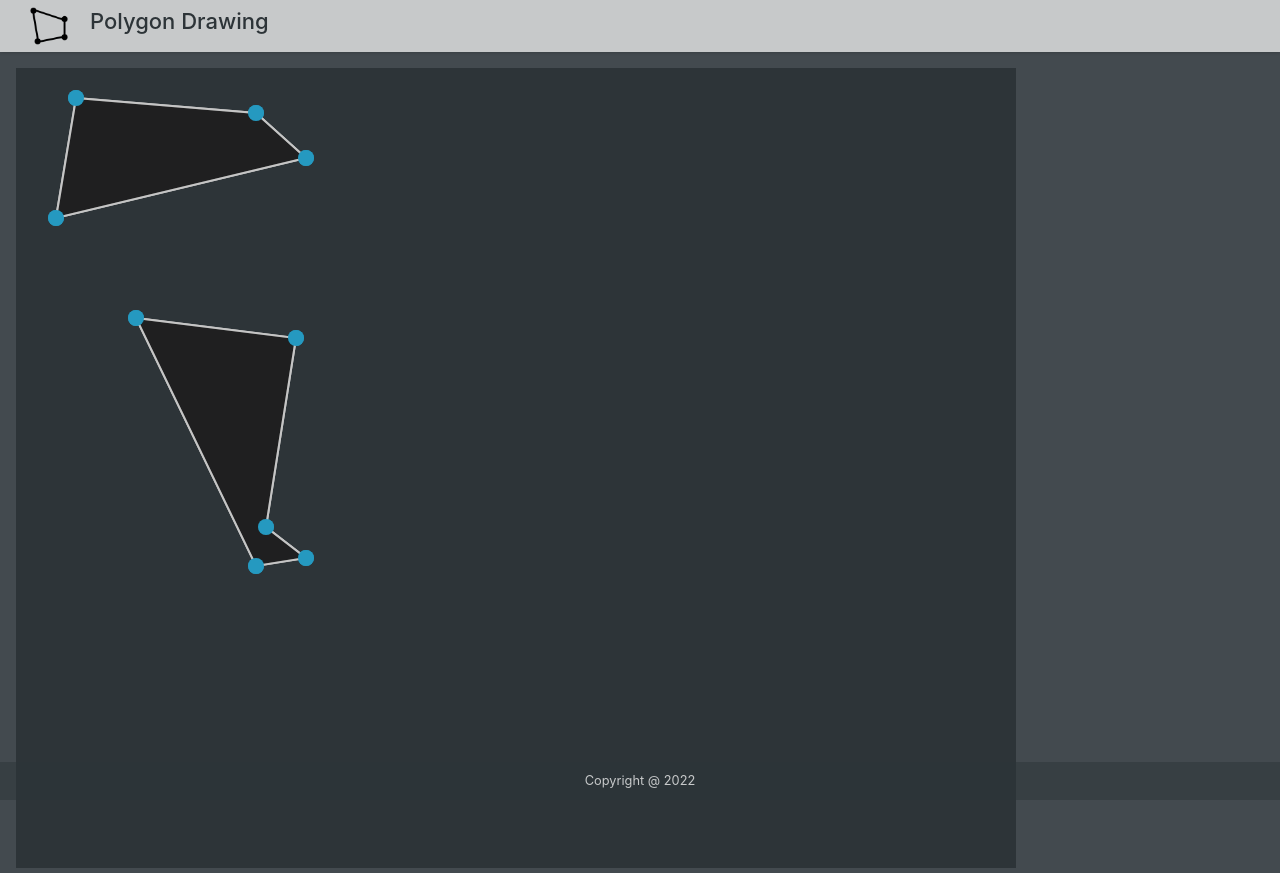
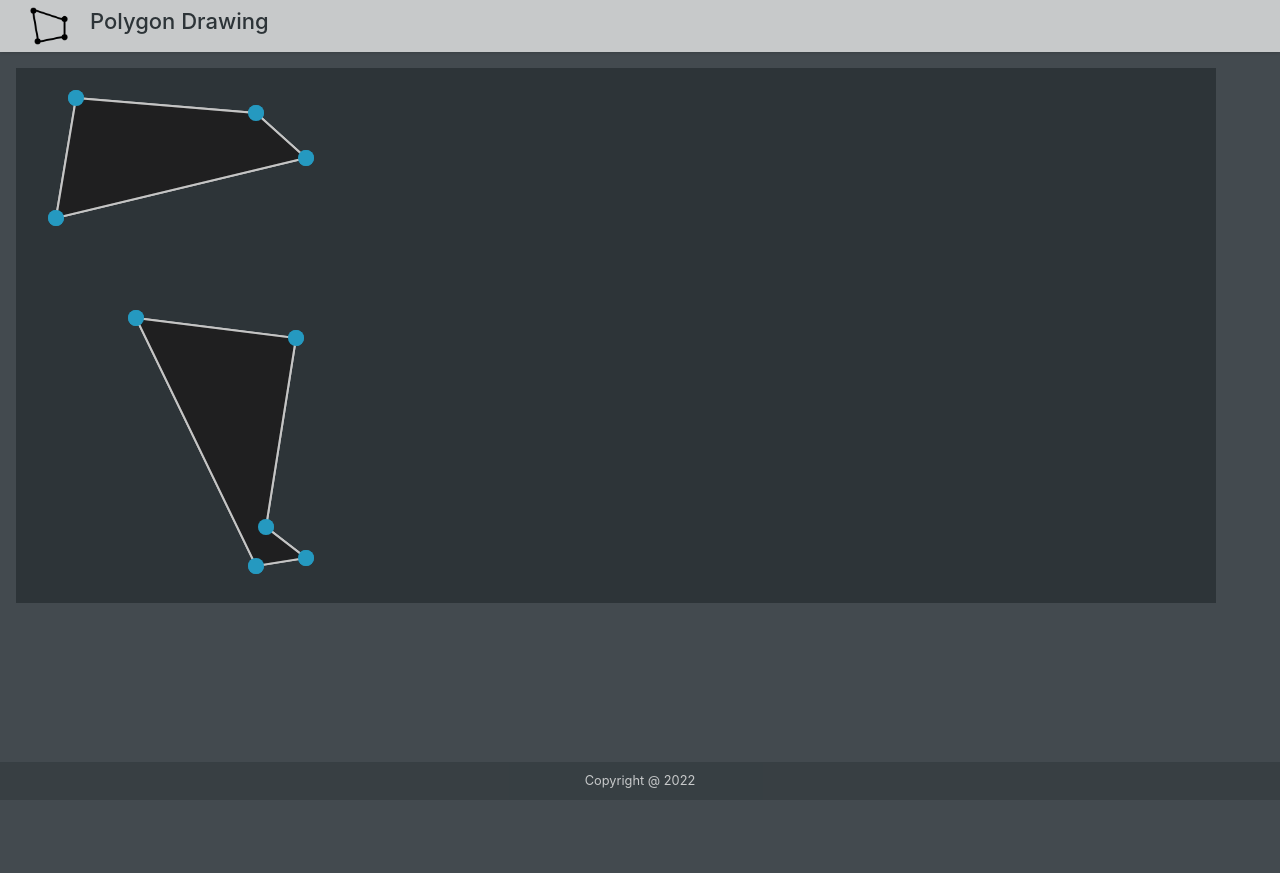
Before and after one commit to websavar/polygon, a React (Create React App) app: page / in a window 1280 px wide. After the commit the page ends 800 px from the top, so only its background shows below. Built offline with nearby package versions, Linux system fonts and the light colour scheme.

Commit message:
Implement persisting data between page reloading

```diff
--- a/src/components/Canvas/canvas.tsx
+++ b/src/components/Canvas/canvas.tsx
@@ -1,7 +1,7 @@
 import React, { useState, useEffect, useRef } from 'react';
 import './canvas.scss';
 import { drawPolygon, isClickInsideNode } from 'helper/utils';
-import { NodeRadius, LineWidth } from 'constants/index';
+import { NodeRadius, LineWidth, CanvasWidth, CanvasHeight } from 'constants/index';
 
 const initialPolygons = [
   [
@@ -19,6 +19,9 @@ const initialPolygons = [
   ]
 ];
 
+const storedPolygons = localStorage.getItem('polygons');
+const storedIsDrawing = localStorage.getItem('isDrawing');
+
 type Polygons = number[][][];
 
 let canvas: HTMLCanvasElement
@@ -27,12 +30,13 @@ let offsetX: number;
 let offsetY: number;
 let nodeIndex: number | null = null;
 let polyIndex: number | null = null;
-let isDrawing: boolean = false;
+let isDrawing: boolean = storedIsDrawing ? Boolean(storedIsDrawing) : false;
+
 
 const Canvas: React.FC = () => {
 
   const canvasRef = useRef(null);
-  const [polygons, setPolygons] = useState<Polygons>(initialPolygons);
+  const [polygons, setPolygons] = useState<Polygons>(storedPolygons ? JSON.parse(storedPolygons) : initialPolygons);
 
   useEffect(() => {
     if (canvasRef.current) {
@@ -42,6 +46,10 @@ const Canvas: React.FC = () => {
 
       ctx = canvas.getContext('2d')!;
       ctx.lineWidth = LineWidth;
+
+      if (!storedPolygons)
+        localStorage.setItem('polygons', JSON.stringify(polygons));
+
       drawPolygon(polygons, ctx, isDrawing);
     }
   }, [canvasRef]);
@@ -86,21 +94,27 @@ const Canvas: React.FC = () => {
       if (isDrawingOver(startNode, mouseX, mouseY))
         isDrawing = false;
 
-      if (isDrawing)
+      if (isDrawing) {
         polygons[polygons.length - 1].push([mouseX, mouseY]);
+        localStorage.setItem('polygons', JSON.stringify(polygons));
+        localStorage.setItem('isDrawing', JSON.stringify(isDrawing));
+      }
 
       drawPolygon(polygons, ctx, isDrawing);
     }
   };
 
   const canvasMouseUp = (): void => {
-    if (!isDrawing)
+    if (!isDrawing) {
       nodeIndex = null;
+      localStorage.setItem('polygons', JSON.stringify(polygons));
+      localStorage.setItem('isDrawing', JSON.stringify(isDrawing));
+    }
   };
 
   const canvasMouseMove = (event: React.MouseEvent<HTMLCanvasElement, MouseEvent>): void => {
     if (nodeIndex !== null && !isDrawing) {
-      ctx.clearRect(0, 0, 1000, 800);
+      ctx.clearRect(0, 0, CanvasWidth, CanvasHeight);
       const copyPolygons = [...polygons];
 
       copyPolygons[polyIndex!][nodeIndex][0] = event.clientX - offsetX;
@@ -114,8 +128,8 @@ const Canvas: React.FC = () => {
   return (
     <div className="container-fluid h-10 p-0">
       <canvas
-        width="1000"
-        height="800"
+        width={CanvasWidth}
+        height={CanvasHeight}
         ref={canvasRef}
         onMouseDown={canvasMouseDown}
         onMouseUp={canvasMouseUp}
--- a/src/constants/index.ts
+++ b/src/constants/index.ts
@@ -1,4 +1,7 @@
 export const LogoUrl: string = require('assets/images/logo.png');
+
+export const CanvasWidth = 1200;
+export const CanvasHeight = 535;
 
 export const NodeRadius = 8;
 export const LineWidth = 2;
```
